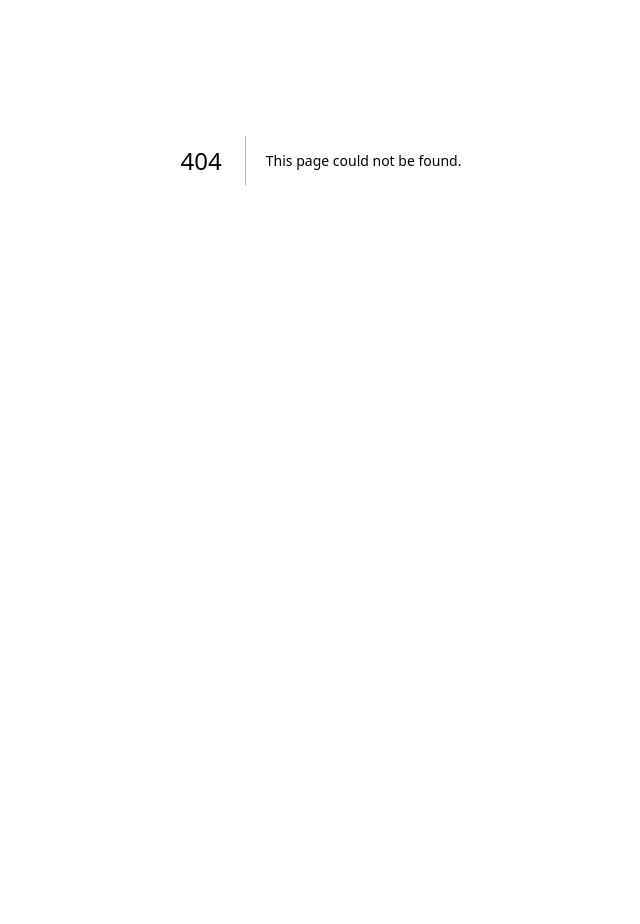
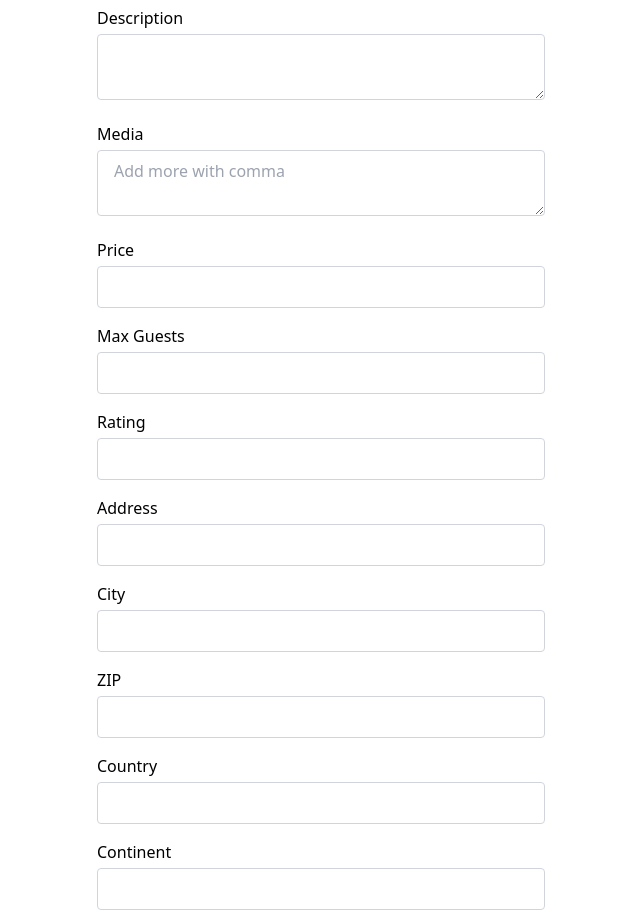
Before and after one commit to AdrianFred/project-exam2023, a Next.js app: page /admin/addVenue in a window 1280 px wide. Before the commit this address had no page. Shown: the part 240-1164 px from the top of the page, without its empty margins (319-959 px from the left). Before the commit the page ends 800 px from the top, so only its background shows below. Built offline with nearby package versions, Linux system fonts and the light colour scheme.

Commit message:
Fixing cards, venue, adding venuemanager

```diff
--- a/src/components/Cards.jsx
+++ b/src/components/Cards.jsx
@@ -3,14 +3,10 @@ import Link from "next/link";
 const Cards = (props) => {
   return (
     <>
-      <div key={props.venue.id} className="flex shadow-2xl  rounded-tr-3xl rounded-bl-3xl bg-white p-4 w-[300px] mt-4 mx-auto ">
+      <div key={props.venue.id} className="flex shadow-2xl rounded-lg bg-white p-4 w-[300px] mt-4 mx-auto ">
         <div className="mx-auto w-[100%]">
           <div className="relative">
-            <img
-              className="pt-3 rounded-tr-3xl rounded-bl-3xl object-cover h-[200px] w-[100%] "
-              src={props.venue.media[0]}
-              alt="/Image of the item they auctioned"
-            />
+            <img className="mt-3 rounded-lg object-cover h-[200px] w-[100%] " src={props.venue.media[0]} alt="Image of the venue" />
             <div className="absolute bottom-0 right-0 bg-blue-500 p-2 rounded-tl-3xl text-white">{props.venue.media.length} Images</div>
           </div>
           <div className="font-semibold underline ml-1 mt-3 max-w-[230px] break-words h-12 line-clamp-2 ">{props.venue.name}</div>
--- /dev/null
+++ b/src/components/Footer.jsx
@@ -0,0 +1,13 @@
+import React from "react";
+
+export default function Footer() {
+  return (
+    <>
+      <footer className="bg-gray-900">
+        <div className="container mx-auto px-6 py-3 flex justify-center items-center">
+          <p className="py-2 text-white sm:py-0">© All rights reserved</p>
+        </div>
+      </footer>
+    </>
+  );
+}
--- a/src/components/VenueDetails.jsx
+++ b/src/components/VenueDetails.jsx
@@ -170,8 +170,8 @@ const VenueDetails = ({ venue, bookings }) => {
               Book Now
             </button>
           </div>
-          <div className="flex mt-4">
-            <div className="flex items-center my-4">
+          <div className="flex my-4">
+            <div className="flex items-center mr-4">
               {venue.meta.wifi ? <FaCheck className="text-green-500 mr-1" /> : <FaTimes className="text-red-500 line-through mr-1" />}
               <p className="text-gray-600">WiFi</p>
             </div>
--- a/src/pages/_app.js
+++ b/src/pages/_app.js
@@ -1,6 +1,7 @@
 import "@/styles/globals.css";
 import toast, { Toaster } from "react-hot-toast";
 import Navbar from "@/components/Navbar";
+import Footer from "@/components/Footer";
 
 export default function App({ Component, pageProps }) {
   return (
@@ -8,6 +9,7 @@ export default function App({ Component, pageProps }) {
       <Toaster />
       <Navbar />
       <Component {...pageProps} />
+      <Footer />
     </>
   );
 }
--- /dev/null
+++ b/src/pages/admin/addVenue.js
@@ -0,0 +1,200 @@
+import { useState } from "react";
+import toast from "react-hot-toast";
+
+export default function AddVenue() {
+  const [form, setForm] = useState({
+    name: "",
+    description: "",
+    media: [],
+    price: 0,
+    maxGuests: 0,
+    rating: 0,
+    meta: {
+      wifi: true,
+      parking: true,
+      breakfast: true,
+      pets: true,
+    },
+    location: {
+      address: "",
+      city: "",
+      zip: "",
+      country: "",
+      continent: "",
+      lat: 0,
+      lng: 0,
+    },
+  });
+
+  const handleChange = (e) => {
+    const { name, value } = e.target;
+    const parsedValue = name === "rating" || name === "maxGuests" || name === "price" ? Number(value) : value;
+
+    if (name.startsWith("location.")) {
+      const locationProp = name.split(".")[1];
+      setForm((prevForm) => ({
+        ...prevForm,
+        location: {
+          ...prevForm.location,
+          [locationProp]: parsedValue,
+        },
+      }));
+    } else if (name === "media") {
+      // Split the value by comma and trim each item to create an array
+      const mediaArray = value.split(",").map((item) => item.trim());
+      setForm((prevForm) => ({
+        ...prevForm,
+        media: mediaArray,
+      }));
+    } else {
+      setForm((prevForm) => ({
+        ...prevForm,
+        [name]: parsedValue,
+      }));
+    }
+  };
+
+  const handleSubmit = (e) => {
+    e.preventDefault();
+
+    async function addVenue() {
+      const res = await fetch("https://api.noroff.dev/api/v1/holidaze/venues", {
+        method: "POST",
+        headers: {
+          "Content-Type": "application/json",
+          Authorization: `Bearer ${localStorage.getItem("token")}`,
+        },
+        body: JSON.stringify(form),
+      });
+      const data = await res.json();
+      if (data.created) {
+        toast.success("Venue added successfully");
+      } else {
+        toast.error("Something went wrong");
+      }
+    }
+    addVenue();
+  };
+
+  return (
+    <div className="container mx-auto p-4 mt-24">
+      <h1 className="text-2xl font-bold mb-4">Add Venue Form</h1>
+      <form onSubmit={handleSubmit} className="max-w-md mx-auto">
+        <div className="mb-4">
+          <label className="block mb-1 font-medium">Name</label>
+          <input
+            required
+            type="text"
+            name="name"
+            value={form.name}
+            onChange={handleChange}
+            className="border border-gray-300 px-4 py-2 w-full rounded"
+          />
+        </div>
+        <div className="mb-4">
+          <label className="block mb-1 font-medium">Description</label>
+          <textarea
+            required
+            name="description"
+            value={form.description}
+            onChange={handleChange}
+            className="border border-gray-300 px-4 py-2 w-full rounded"
+          ></textarea>
+        </div>
+        <div className="mb-4">
+          <label className="block mb-1 font-medium">Media</label>
+          <textarea
+            required
+            placeholder="Add more with comma"
+            name="media"
+            value={form.media}
+            onChange={handleChange}
+            className="border border-gray-300 px-4 py-2 w-full rounded"
+          />
+        </div>
+        <div className="mb-4">
+          <label className="block mb-1 font-medium">Price</label>
+          <input required type="number" name="price" onChange={handleChange} className="border border-gray-300 px-4 py-2 w-full rounded" />
+        </div>
+        <div className="mb-4">
+          <label className="block mb-1 font-medium">Max Guests</label>
+          <input
+            required
+            min={1}
+            max={25}
+            type="number"
+            name="maxGuests"
+            onChange={handleChange}
+            className="border border-gray-300 px-4 py-2 w-full rounded"
+          />
+        </div>
+        <div className="mb-4">
+          <label className="block mb-1 font-medium">Rating</label>
+          <input
+            required
+            min={0}
+            max={5}
+            type="number"
+            name="rating"
+            onChange={handleChange}
+            className="border border-gray-300 px-4 py-2 w-full rounded"
+          />
+        </div>
+        <div className="mb-4">
+          <label className="block mb-1 font-medium">Address</label>
+          <input
+            type="text"
+            name="location.address"
+            value={form.location.address}
+            onChange={handleChange}
+            className="border border-gray-300 px-4 py-2 w-full rounded"
+          />
+        </div>
+        <div className="mb-4">
+          <label className="block mb-1 font-medium">City</label>
+          <input
+            type="text"
+            name="location.city"
+            value={form.location.city}
+            onChange={handleChange}
+            className="border border-gray-300 px-4 py-2 w-full rounded"
+          />
+        </div>
+        <div className="mb-4">
+          <label className="block mb-1 font-medium">ZIP</label>
+          <input
+            type="text"
+            name="location.zip"
+            value={form.location.zip}
+            onChange={handleChange}
+            className="border border-gray-300 px-4 py-2 w-full rounded"
+          />
+        </div>
+        <div className="mb-4">
+          <label className="block mb-1 font-medium">Country</label>
+          <input
+            type="text"
+            name="location.country"
+            value={form.location.country}
+            onChange={handleChange}
+            className="border border-gray-300 px-4 py-2 w-full rounded"
+          />
+        </div>
+        <div className="mb-4">
+          <label className="block mb-1 font-medium">Continent</label>
+          <input
+            type="text"
+            name="location.continent"
+            value={form.location.continent}
+            onChange={handleChange}
+            className="border border-gray-300 px-4 py-2 w-full rounded"
+          />
+        </div>
+
+        <button type="submit" className="bg-blue-500 text-white py-2 px-4 rounded">
+          Submit
+        </button>
+      </form>
+    </div>
+  );
+}
--- /dev/null
+++ b/src/pages/admin/booking.js
@@ -0,0 +1,5 @@
+import React from "react";
+
+export default function booking() {
+  return <div>booking</div>;
+}
--- /dev/null
+++ b/src/pages/admin/index.js
@@ -0,0 +1,42 @@
+import React, { useEffect, useState } from "react";
+import { useRouter } from "next/router";
+import Link from "next/link";
+
+export default function Admin() {
+  const router = useRouter();
+  const [admin, setAdmin] = useState(false);
+
+  // IF localstorage is not true then redirect to login
+  useEffect(() => {
+    if (localStorage.getItem("venueManager") === "false") {
+      router.push("/login");
+      console.log("not logged in");
+    }
+  }, []);
+
+  return (
+    <div className="container mx-auto py-8">
+      <h1 className="text-2xl font-bold mb-4">Admin Page</h1>
+      <div className="grid grid-cols-1 md:grid-cols-3 gap-4">
+        <div className="p-4 bg-white rounded shadow">
+          <h2 className="text-lg font-semibold mb-2">Manage</h2>
+          <p className="text-gray-700">View and manage existing venues, update venue information, and perform other administrative tasks.</p>
+
+          <a className="text-blue-500 font-medium hover:underline mt-4">Go to Manage</a>
+        </div>
+        <div className="p-4 bg-white rounded shadow">
+          <h2 className="text-lg font-semibold mb-2">Add Venues</h2>
+          <p className="text-gray-700">Add new venues to the system, including details and availability.</p>
+
+          <a className="text-blue-500 font-medium hover:underline mt-4">Go to Add Venues</a>
+        </div>
+        <div className="p-4 bg-white rounded shadow">
+          <h2 className="text-lg font-semibold mb-2">View Bookings</h2>
+          <p className="text-gray-700">Browse and view bookings made on different venues.</p>
+
+          <a className="text-blue-500 font-medium hover:underline mt-4">Go to View Bookings</a>
+        </div>
+      </div>
+    </div>
+  );
+}
--- a/src/pages/index.js
+++ b/src/pages/index.js
@@ -5,7 +5,7 @@ import { filterResults } from "@/components/tools/SearchFilter";
 import Head from "next/head";
 
 export async function getServerSideProps() {
-  const res = await fetch("https://api.noroff.dev/api/v1/holidaze/venues");
+  const res = await fetch("https://api.noroff.dev/api/v1/holidaze/venues?sort=created&sortOrder=desc&limit=100");
   const data = await res.json();
   return {
     props: {
@@ -46,7 +46,7 @@ export default function Home({ results }) {
         <title>Holidaze | Home</title>
         <meta name="index of holidaze venue booking." content="Holidaze is a hotel booking website for venues all over the world." />
       </Head>
-      <div className="max-w- mx-auto mt-8 p-4">
+      <div className="max-w- mx-auto mt-24 mb-8 p-4">
         <div className="flex justify-center">
           <div className="flex mb-4 max-w-[800px]">
             <input type="text" onChange={searchInput} placeholder="Search venues" className="border border-gray-300 px-4 py-2 w-full rounded" />
@@ -61,20 +61,20 @@ export default function Home({ results }) {
           {currentVenues.length > 0 ? currentVenues.map((venue) => <Cards venue={venue} key={venue.id} />) : <p>No venues available.</p>}
         </div>
         {search.length > venuesPerPage && (
-          <div className="flex justify-center mt-4">
+          <div className="flex justify-center items-center mt-8">
             <button
               onClick={previousPage}
-              className={`bg-blue-500 text-white py-2 px-4 rounded mr-2 ${isFirstPage ? "opacity-50 cursor-not-allowed" : ""}`}
+              className={`bg-blue-500 text-white py-2 px-4 rounded w-24 ${isFirstPage ? "opacity-50 cursor-not-allowed" : ""}`}
               disabled={isFirstPage}
             >
               Previous
             </button>
-            <p className="text-gray-600 mx-2">
+            <p className="text-gray-600 mx-6">
               Page {currentPage} of {Math.ceil(search.length / venuesPerPage)}
             </p>
             <button
               onClick={nextPage}
-              className={`bg-blue-500 text-white py-2 px-4 rounded ${isLastPage ? "opacity-50 cursor-not-allowed" : ""}`}
+              className={`bg-blue-500 text-white py-2 px-4 rounded w-24 ${isLastPage ? "opacity-50 cursor-not-allowed" : ""}`}
               disabled={isLastPage}
             >
               Next
```
Also changed, not shown: src/pages/admin1.js (renamed from src/pages/admin.js).
